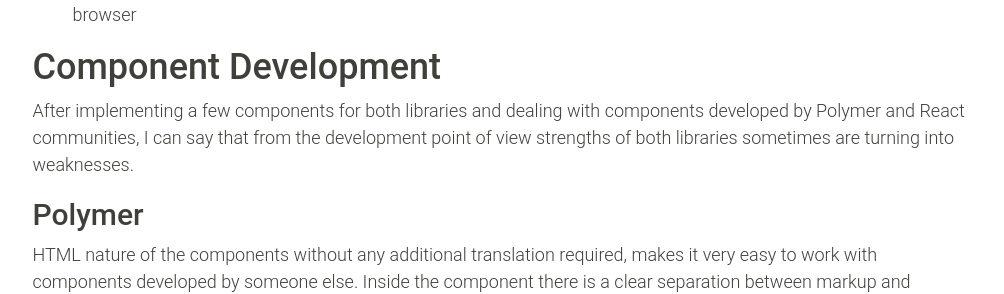
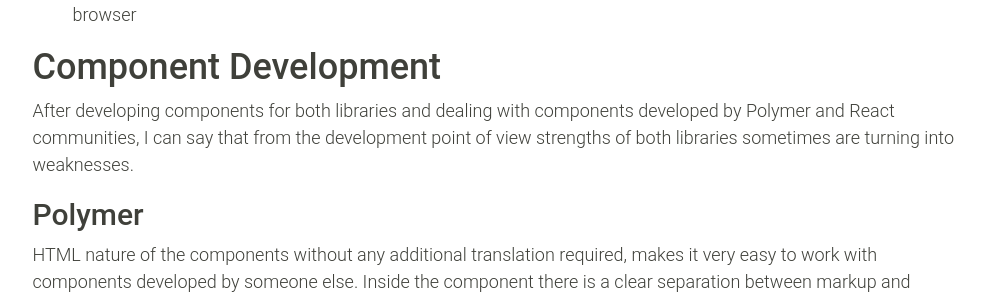
Before and after one commit to volodymyrrudyi/volodymyrrudyi.github.io, a Jekyll site: the page built from _posts/2016-01-06-polymer-vs-reactjs.markdown, in a window 1280 px wide and 900 px high, scrolled down 2417 px. Shown: the part 160-454 px from the top of the window, without its empty margins (135-1139 px from the left). Built offline with Jekyll 4.4.1, drawn with Linux system fonts in a browser that asks for light colours; comment, search, counter and statistics services are not loaded.

Commit message:
polymer post

```diff
--- a/_posts/2016-01-06-polymer-vs-reactjs.markdown
+++ b/_posts/2016-01-06-polymer-vs-reactjs.markdown
@@ -142,7 +142,7 @@
 
 
 # Component Development
-After implementing a few components for both libraries and dealing with components developed by
+After developing components for both libraries and dealing with components developed by
 Polymer and React communities,  I can say that from the development point of view strengths of both libraries sometimes are turning into weaknesses.
 
 ## Polymer
```
